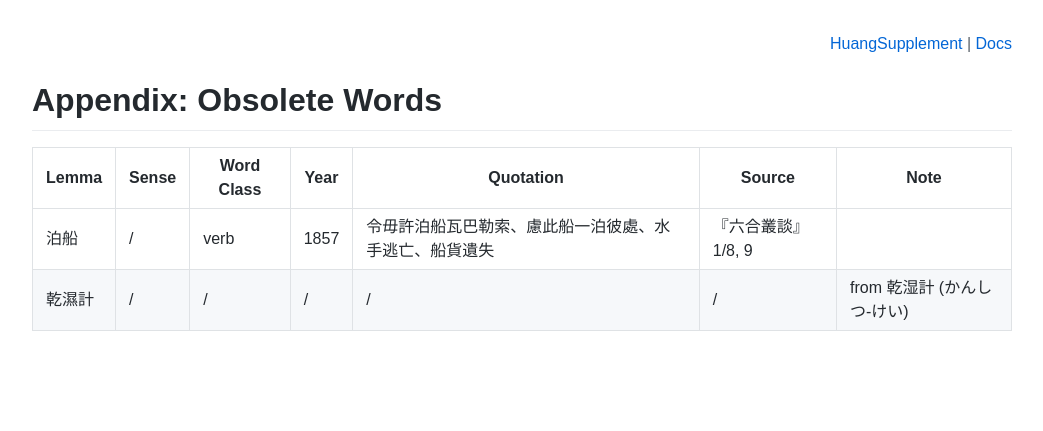
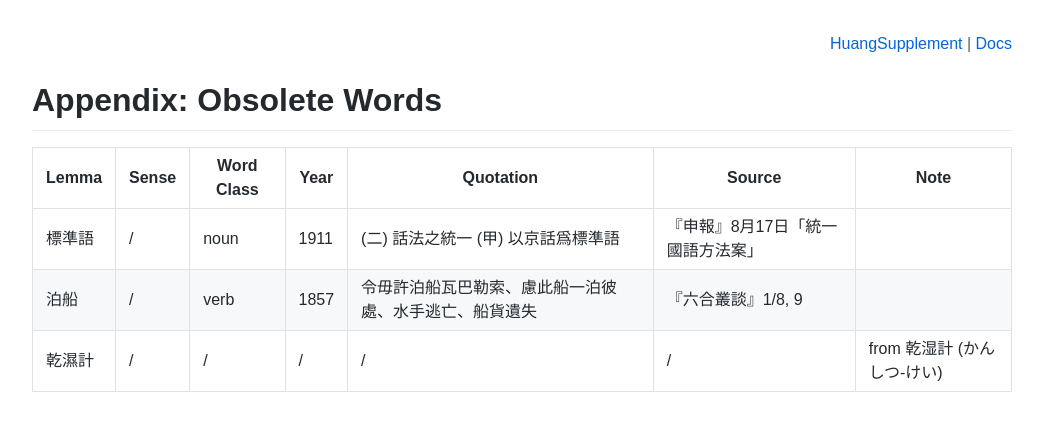
Before and after one commit to t18d/HuangSupplement, a Jekyll site: the page built from docs/obsolete.md, in a window 1280 px wide. Shown: the top 431 px of the page, without its empty margins (118-1161 px from the left). Built offline with Jekyll 4.4.1, drawn with Linux system fonts in a browser that asks for light colours; our own code applies the rules of GitHub Pages for plain Markdown files; part of the change alters nothing that is shown.

Commit message:
Apply automatic changes

```diff
--- a/docs/obsolete.md
+++ b/docs/obsolete.md
@@ -4,7 +4,7 @@ permalink: obsolete/
 seo:
   type: Dataset
   name: "Appendix: Obsolete Words"
-last_modified_at: 2025-01-16T06:56:30+00:00
+last_modified_at: 2025-01-29T11:47:16+00:00
 description: Antedatings, errata and addenda to obsolete words in Huang He-ch'ing's lexicon
 ---
 # Appendix: Obsolete Words
@@ -13,5 +13,6 @@ description: Antedatings, errata and addenda to obsolete words in Huang He-ch'in
 
 Lemma|Sense|Word Class|Year|Quotation|Source|Note
 ---|---|---|---|---|---|---
+標準語|/|noun|1911|(二) 話法之統一 (甲) 以京話爲標準語|『申報』8月17日「統一國語方法案」|
 泊船|/|verb|1857|令毋許泊船瓦巴勒索、慮此船一泊彼處、水手逃亡、船貨遺失|『六合叢談』1/8, 9|
 乾濕計|/|/|/|/|/|from 乾湿計 (かんしつ‐けい)
```
